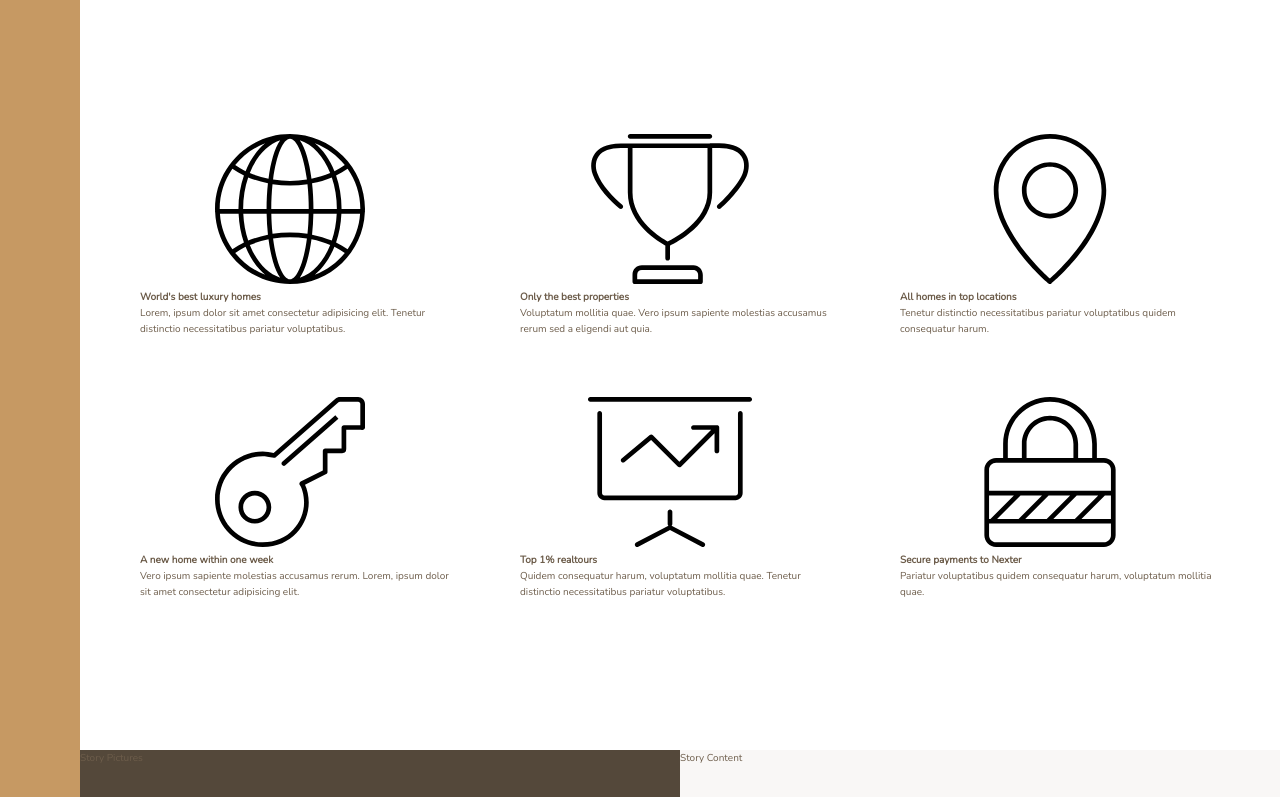
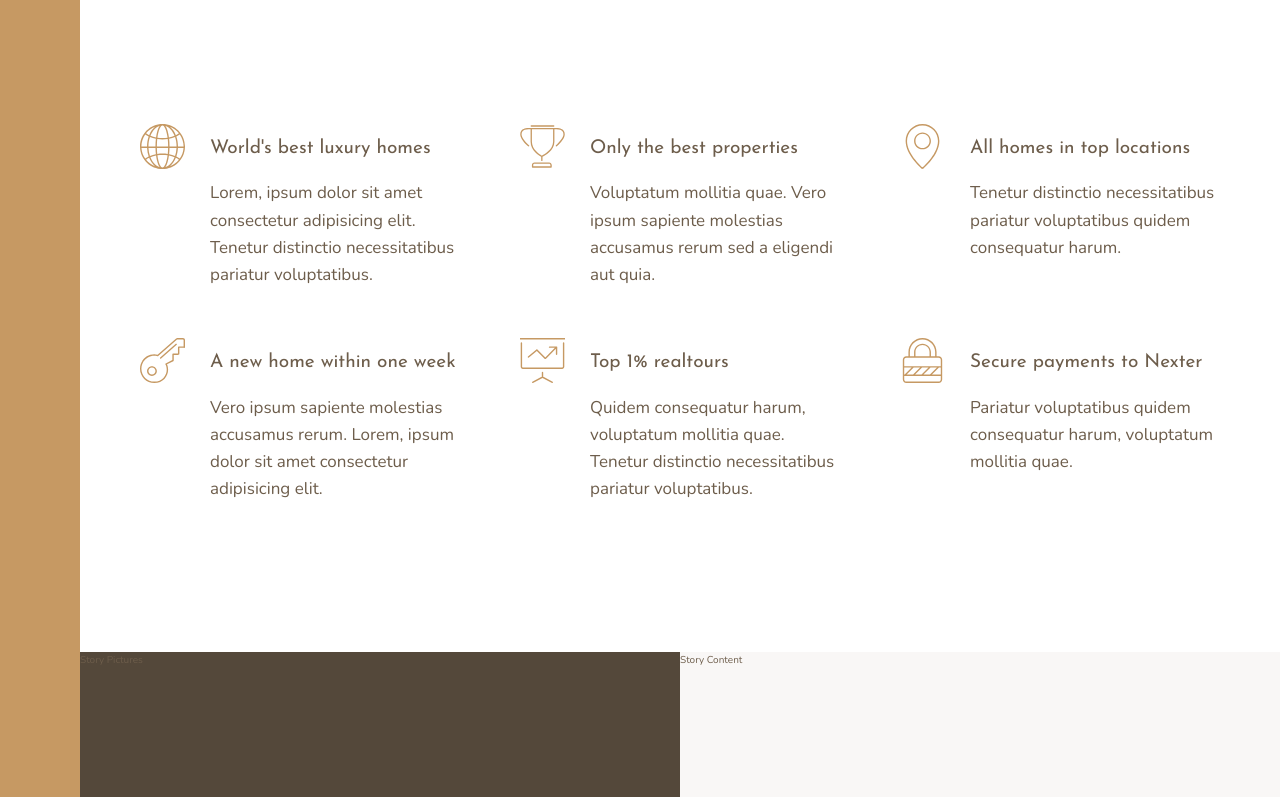
Before and after one commit to RickBr0wn/nexter, a website: page index.html in a window 1280 px wide. Shown: the part 656-1453 px from the top of the page. Drawn offline with nearby package versions, Linux system fonts and the light colour scheme.

Commit message:
Features section completed

```diff
--- a/index.html
+++ b/index.html
@@ -31,7 +31,7 @@
 				<svg class="feature__icon">
 					<use xlink:href="img/sprite.svg#icon-global"></use>
 				</svg>
-				<h4 class="heading-4">World's best luxury homes</h4>
+				<h4 class="heading-4 heading-4-dark">World's best luxury homes</h4>
 				<p class="feature__text">Lorem, ipsum dolor sit amet consectetur adipisicing elit. Tenetur distinctio necessitatibus pariatur voluptatibus.</p>
 			</div>
 
@@ -39,7 +39,7 @@
 				<svg class="feature__icon">
 					<use xlink:href="img/sprite.svg#icon-trophy"></use>
 				</svg>
-				<h4 class="heading-4">Only the best properties</h4>
+				<h4 class="heading-4 heading-4-dark">Only the best properties</h4>
 				<p class="feature__text">Voluptatum mollitia quae. Vero ipsum sapiente molestias accusamus rerum sed a eligendi aut quia.</p>
 			</div>
 
@@ -47,7 +47,7 @@
 				<svg class="feature__icon">
 					<use xlink:href="img/sprite.svg#icon-map-pin"></use>
 				</svg>
-				<h4 class="heading-4">All homes in top locations</h4>
+				<h4 class="heading-4 heading-4-dark">All homes in top locations</h4>
 				<p class="feature__text">Tenetur distinctio necessitatibus pariatur voluptatibus quidem consequatur harum.</p>
 			</div>
 
@@ -55,7 +55,7 @@
 				<svg class="feature__icon">
 					<use xlink:href="img/sprite.svg#icon-key"></use>
 				</svg>
-				<h4 class="heading-4">A new home within one week</h4>
+				<h4 class="heading-4 heading-4-dark">A new home within one week</h4>
 				<p class="feature__text">Vero ipsum sapiente molestias accusamus rerum. Lorem, ipsum dolor sit amet consectetur adipisicing elit.</p>
 			</div>
 
@@ -63,7 +63,7 @@
 				<svg class="feature__icon">
 					<use xlink:href="img/sprite.svg#icon-presentation"></use>
 				</svg>
-				<h4 class="heading-4">Top 1% realtours</h4>
+				<h4 class="heading-4 heading-4-dark">Top 1% realtours</h4>
 				<p class="feature__text">Quidem consequatur harum, voluptatum mollitia quae. Tenetur distinctio necessitatibus pariatur voluptatibus.</p>
 			</div>
 
@@ -71,7 +71,7 @@
 				<svg class="feature__icon">
 					<use xlink:href="img/sprite.svg#icon-lock"></use>
 				</svg>
-				<h4 class="heading-4">Secure payments to Nexter</h4>
+				<h4 class="heading-4 heading-4-dark">Secure payments to Nexter</h4>
 				<p class="feature__text">Pariatur voluptatibus quidem consequatur harum, voluptatum mollitia quae.</p>
 			</div>
 		</section>
--- a/sass/_features.scss
+++ b/sass/_features.scss
@@ -4,6 +4,28 @@
   margin: 15rem 0;
 
   display: grid;
-  grid-template-columns: repeat(3, 1fr);
+  // grid-template-columns: repeat(3, 1fr);
+  grid-template-columns: repeat(auto-fit, minmax(25rem, 1fr));
   grid-gap: 6rem;
+  align-items: flex-start;
 }
+
+.feature {
+  display: grid;
+  grid-template-columns: min-content 1fr;
+  grid-row-gap: 1.5rem;
+  grid-column-gap: 2.5rem;
+
+  &__icon {
+    fill: $color-primary;
+    width: 4.5rem;
+    height: 4.5rem;
+
+    grid-row: 1 / span 2;
+    transform: translateY(-1rem);
+  }
+
+  &__text {
+    font-size: 1.7rem;
+  }
+}
--- a/sass/_typography.scss
+++ b/sass/_typography.scss
@@ -0,0 +1,24 @@
+%heading {
+  font-family: $font-display;
+  font-weight: 400;
+}
+
+.heading-1 {
+  @extend %heading;
+}
+
+.heading-2 {
+  @extend %heading;
+}
+
+.heading-3 {
+  @extend %heading;
+}
+
+.heading-4 {
+  @extend %heading;
+  font-size: 1.9rem;
+
+  &--light { color: $color-grey-light-1 }
+  &--dark { color: $color-grey-dark-1 }
+}
```
Also changed, not shown: css/style.css.
